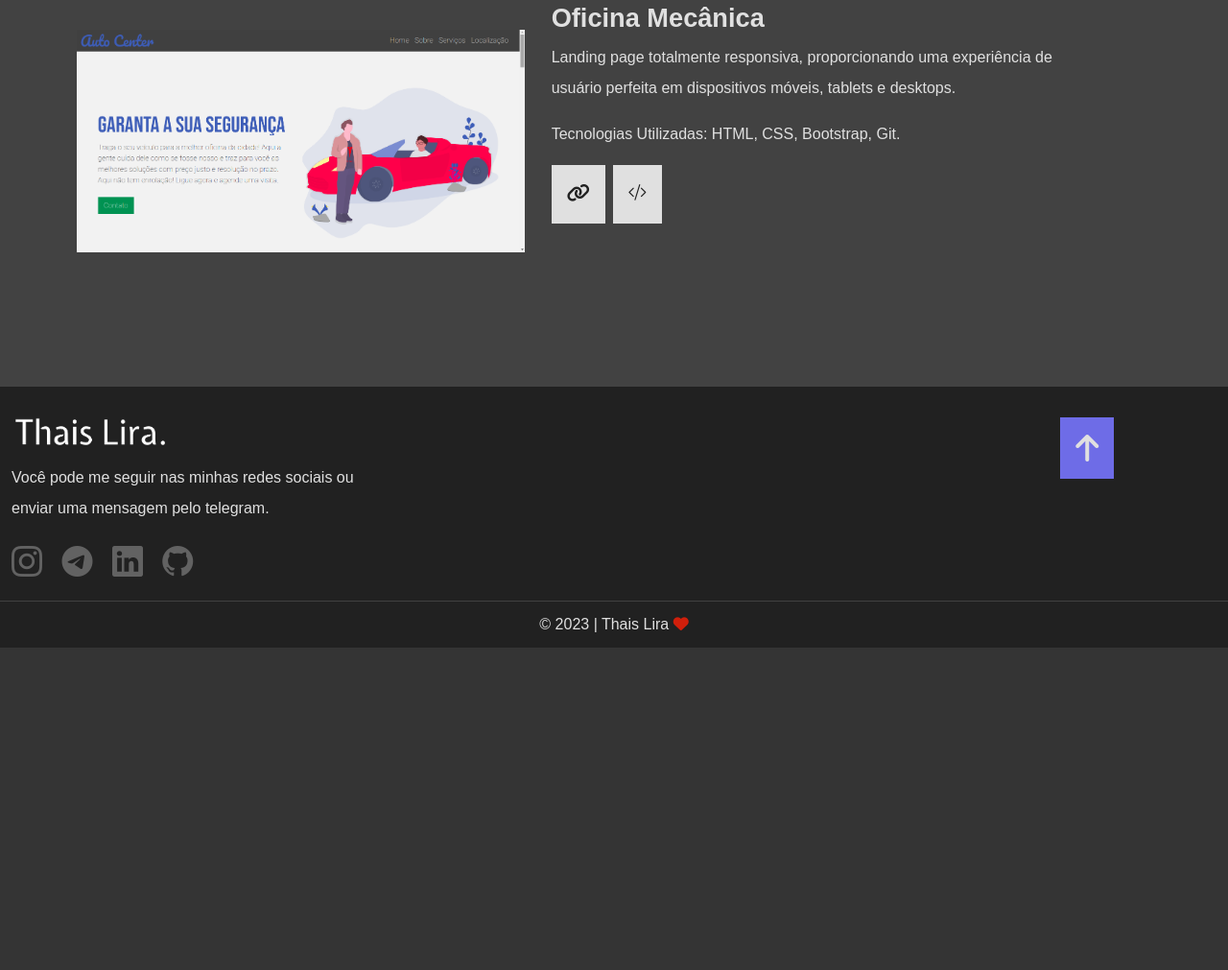
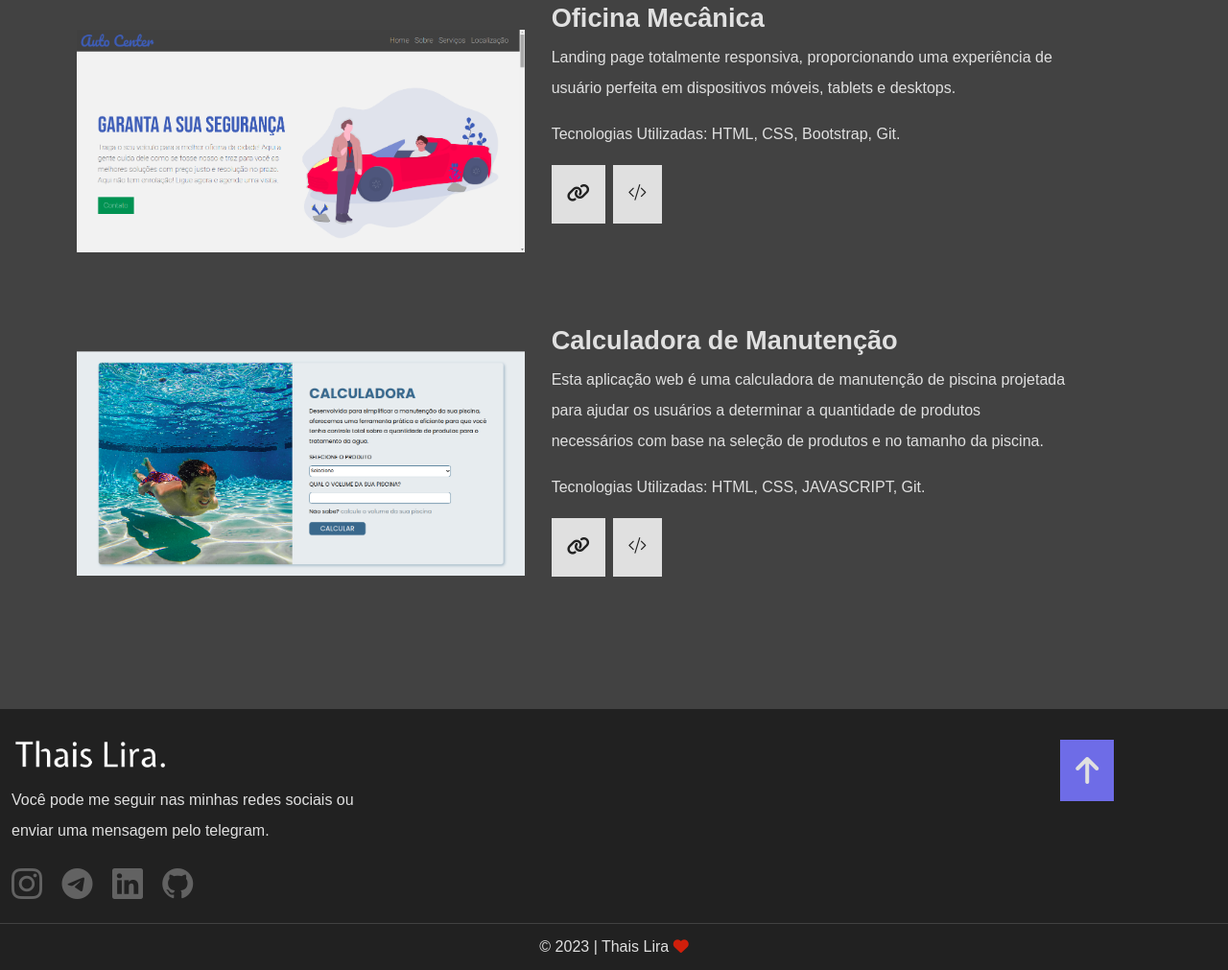
Before and after one commit to thais-lira/Portfolio, a plain HTML site: page index.html in a window 1280 px wide. Shown: the part 2168-3179 px from the top of the page at 96% size. Before the commit the page ends 2843 px from the top, so only its background shows below. Drawn offline with nearby package versions, Linux system fonts and the light colour scheme.

Commit message:
add projeto 04

```diff
--- a/assets/css/style.css
+++ b/assets/css/style.css
@@ -446,7 +446,9 @@ padding: 4rem 1em  2em 1em ;
 #image-project-03{
   background: url("/assets/image/projects/mecanica.png") no-repeat center/contain;
 }
-
+#image-project-04{
+  background: url("/assets/image/projects/calc.png") no-repeat center/contain;
+}
 
 /*buttons*/
 .project-btn{
--- a/index.html
+++ b/index.html
@@ -243,6 +243,27 @@
             </div>
           </div>
 
+          <!-- Project 04 -->
+          <div class="col-md-5 img-project" id="image-project-04">
+            <!--Image in CSS-->
+          </div>
+          <div class="col-md-6 text-project">
+            <h4 class="project--title">Calculadora de Manutenção</h4>
+            <p>
+              Esta aplicação web é uma calculadora de manutenção de piscina projetada para ajudar os usuários a determinar a quantidade de produtos necessários com base na seleção de produtos e no tamanho da piscina.
+            </p>
+            <p>Tecnologias Utilizadas: HTML, CSS, JAVASCRIPT, Git.</p>
+            <!--Link project-->
+            <div class="project-btn">
+              <a href="https://657bc878f067d121af400198--jade-kashata-b786b8.netlify.app/" target="_blank">
+                <i class="fas fa-link"></i>
+              </a>
+              <a href="https://github.com/thais-lira/calculadora_genco" target="_blank">
+                <i class="bi bi-code-slash"></i>
+              </a>
+            </div>
+          </div>
+
         </div>
       </div>
     </div>
```
Also changed, not shown: assets/image/projects/calc.png (added).
